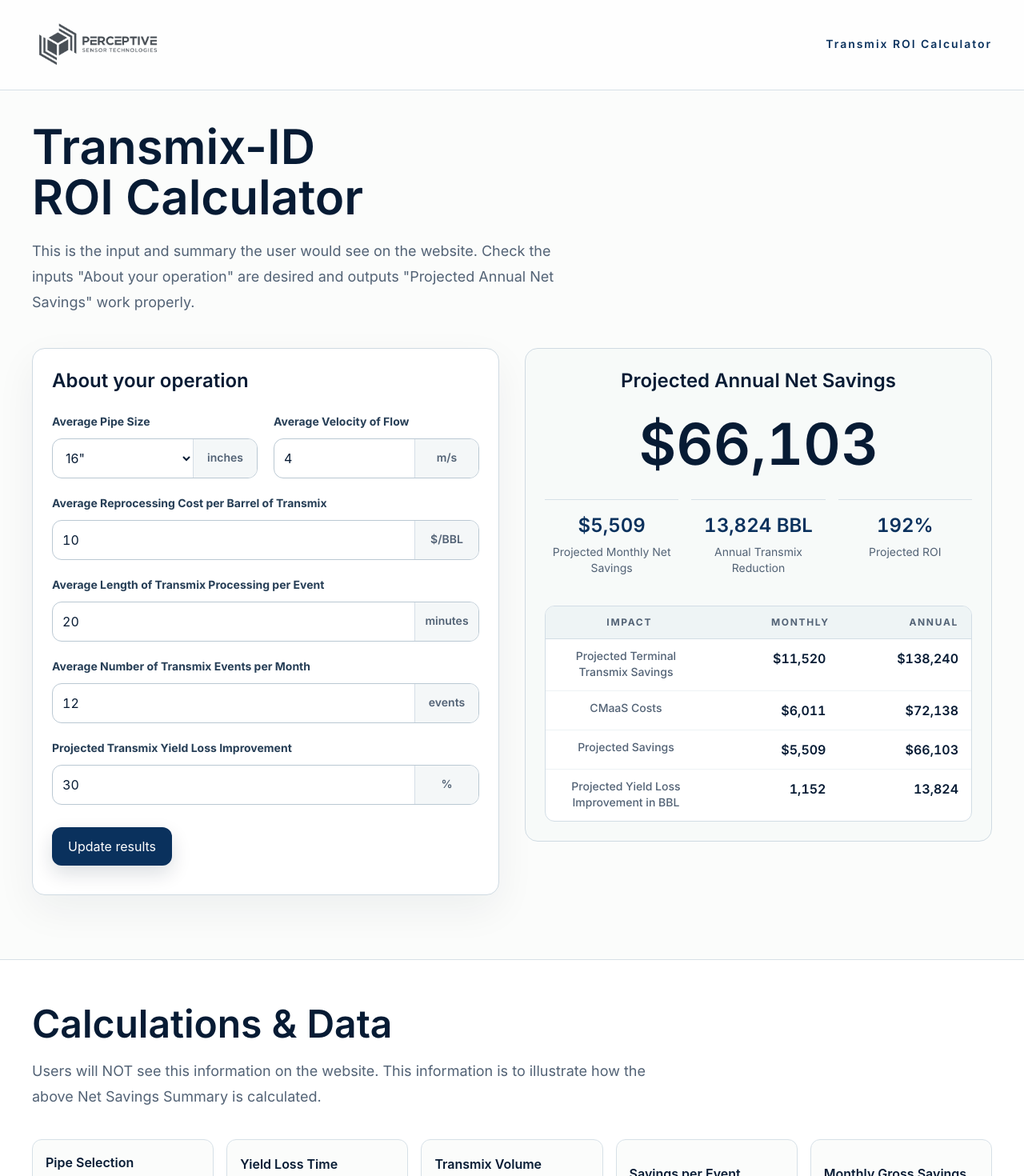
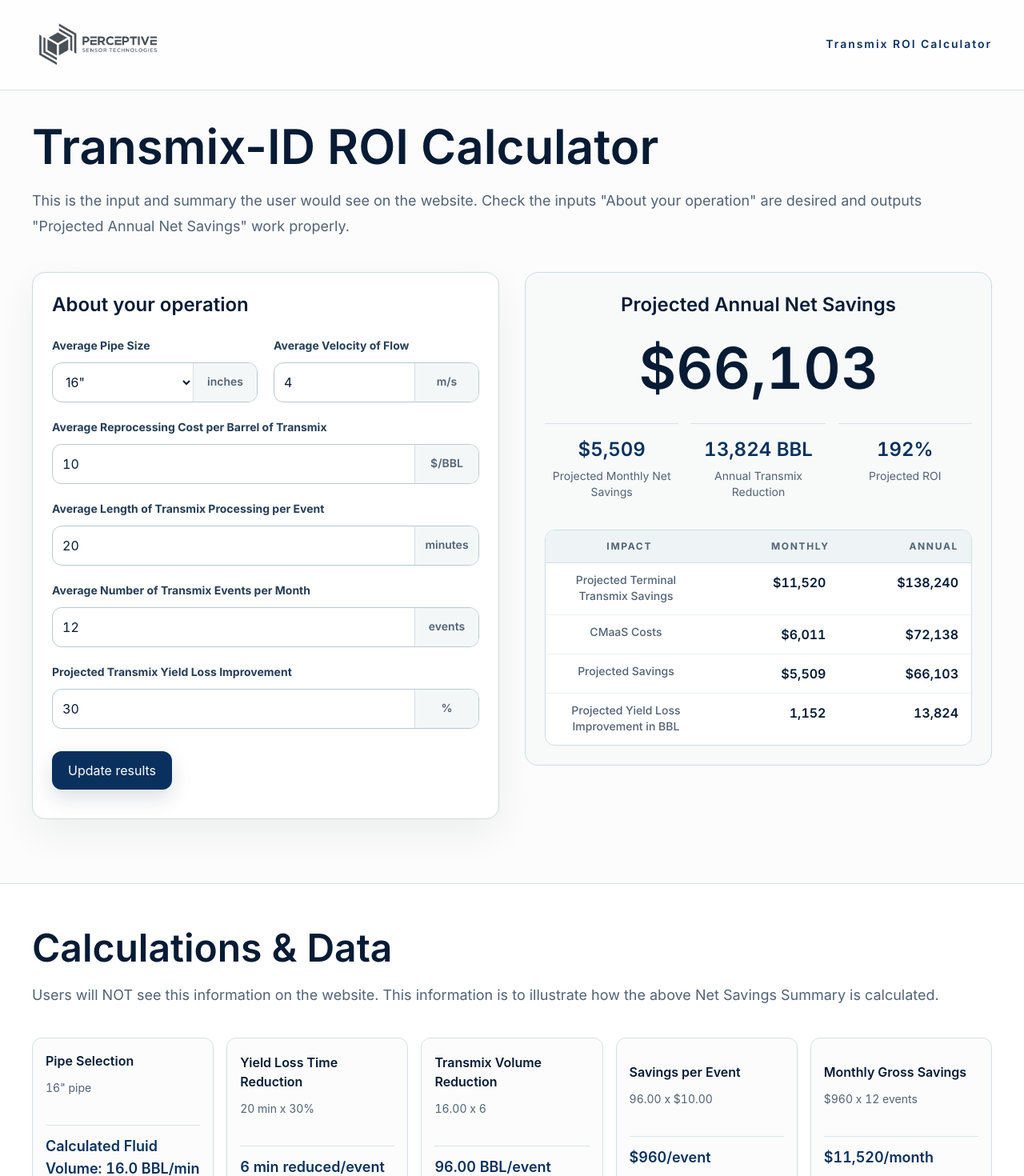
Before and after one commit to gibsonmade/PST-Calculator, a React (Vite) app: page / in a window 1280 px wide. Shown: the top 1470 px of the page at 80% size. Built offline with nearby package versions, Linux system fonts and the light colour scheme.

Commit message:
Make section intro copy full width

```diff
--- a/src/App.jsx
+++ b/src/App.jsx
@@ -90,11 +90,11 @@
 
 function CalculatorIntro() {
   return (
-    <div className="max-w-4xl">
-      <h1 className="max-w-3xl text-4xl font-semibold leading-[1.05] tracking-normal text-balance sm:text-5xl lg:text-6xl">
+    <div>
+      <h1 className="text-4xl font-semibold leading-[1.05] tracking-normal text-balance sm:text-5xl lg:text-6xl">
         Transmix-ID ROI Calculator
       </h1>
-      <p className="mt-5 max-w-2xl text-lg leading-8 text-[#526275] text-pretty">
+      <p className="mt-5 text-lg leading-8 text-[#526275] text-pretty">
         This is the input and summary the user would see on the website. Check
         the inputs "About your operation" are desired and outputs "Projected
         Annual Net Savings" work properly.
@@ -648,7 +648,7 @@
         <h1 className="text-4xl font-semibold tracking-normal text-balance sm:text-5xl">
           Calculations & Data
         </h1>
-        <p className="mt-5 max-w-3xl text-lg leading-8 text-[#526275] text-pretty">
+        <p className="mt-5 text-lg leading-8 text-[#526275] text-pretty">
           Users will NOT see this information on the website. This information
           is to illustrate how the above Net Savings Summary is calculated.
         </p>
```
